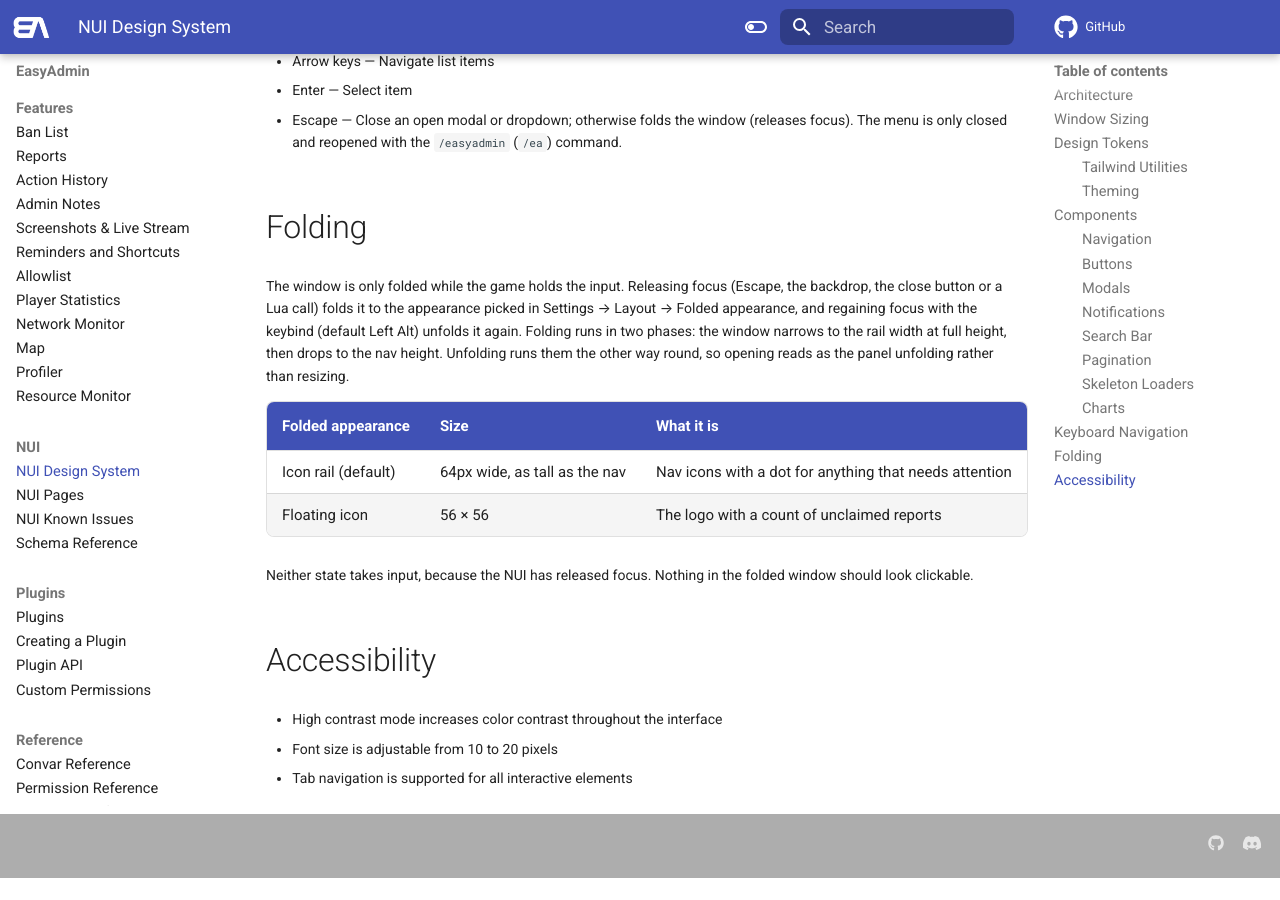
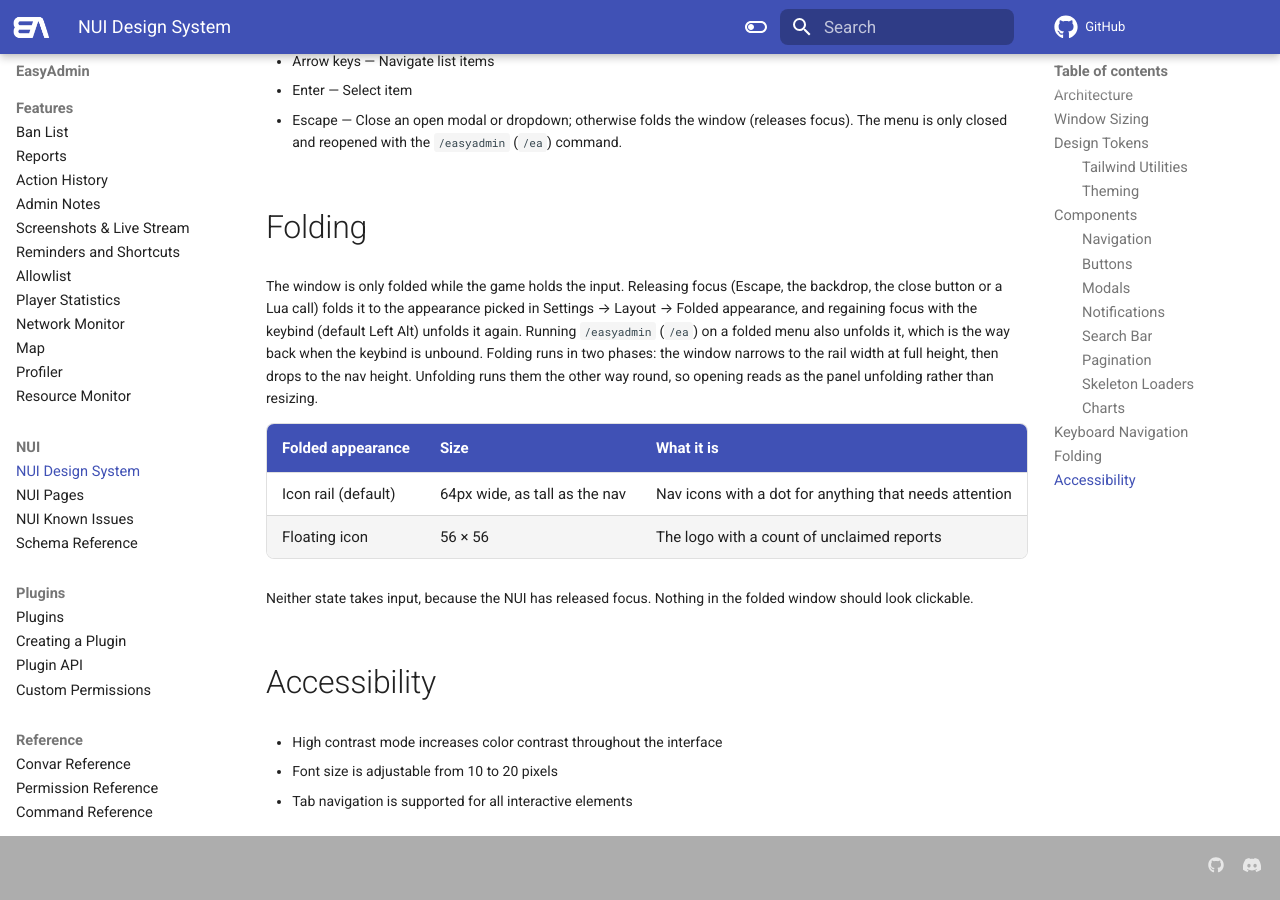
Before and after one commit to Blumlaut/EasyAdmin, an MkDocs documentation site: the page built from docs/docs/nui/design-system.md, in a window 1280 px wide and 900 px high, scrolled down 4192 px. Built offline with MkDocs 1.6.1 and Material for MkDocs 9.7.7, drawn with Linux system fonts in a browser that asks for light colours; comment, search, counter and statistics services are not loaded; before the commit the page ends 5070 px from its top, so only the background shows below that.

Commit message:
docs: explain how to unfold without the keybind
Co-Authored-By: Saale (deepseek-v4.1-flash)

```diff
--- a/docs/docs/nui/design-system.md
+++ b/docs/docs/nui/design-system.md
@@ -115,7 +115,7 @@ The NUI supports keyboard navigation for list interactions:
 
 ## Folding
 
-The window is only folded while the game holds the input. Releasing focus (Escape, the backdrop, the close button or a Lua call) folds it to the appearance picked in Settings → Layout → Folded appearance, and regaining focus with the keybind (default Left Alt) unfolds it again. Folding runs in two phases: the window narrows to the rail width at full height, then drops to the nav height. Unfolding runs them the other way round, so opening reads as the panel unfolding rather than resizing.
+The window is only folded while the game holds the input. Releasing focus (Escape, the backdrop, the close button or a Lua call) folds it to the appearance picked in Settings → Layout → Folded appearance, and regaining focus with the keybind (default Left Alt) unfolds it again. Running `/easyadmin` (`/ea`) on a folded menu also unfolds it, which is the way back when the keybind is unbound. Folding runs in two phases: the window narrows to the rail width at full height, then drops to the nav height. Unfolding runs them the other way round, so opening reads as the panel unfolding rather than resizing.
 
 | Folded appearance | Size | What it is |
 |---|---|---|
```
Also changed, not shown: .agents/skills/easyadmin-nui/SKILL.md.
